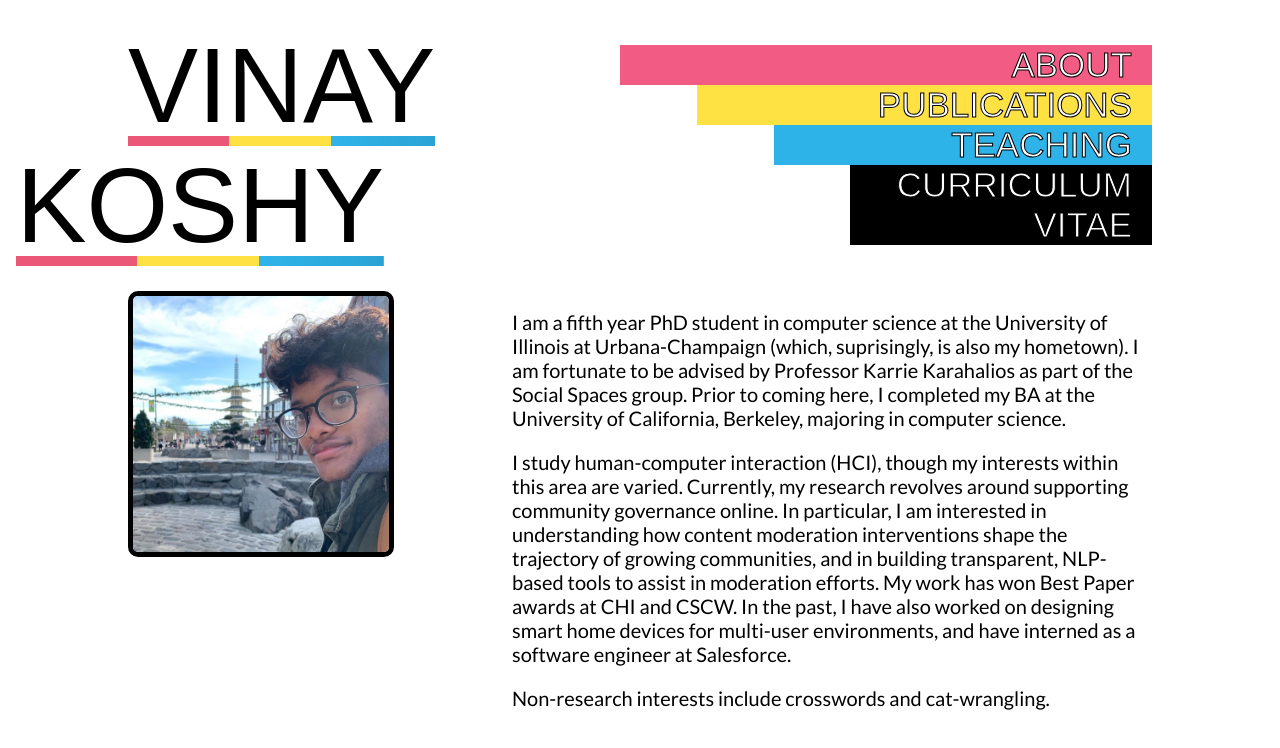
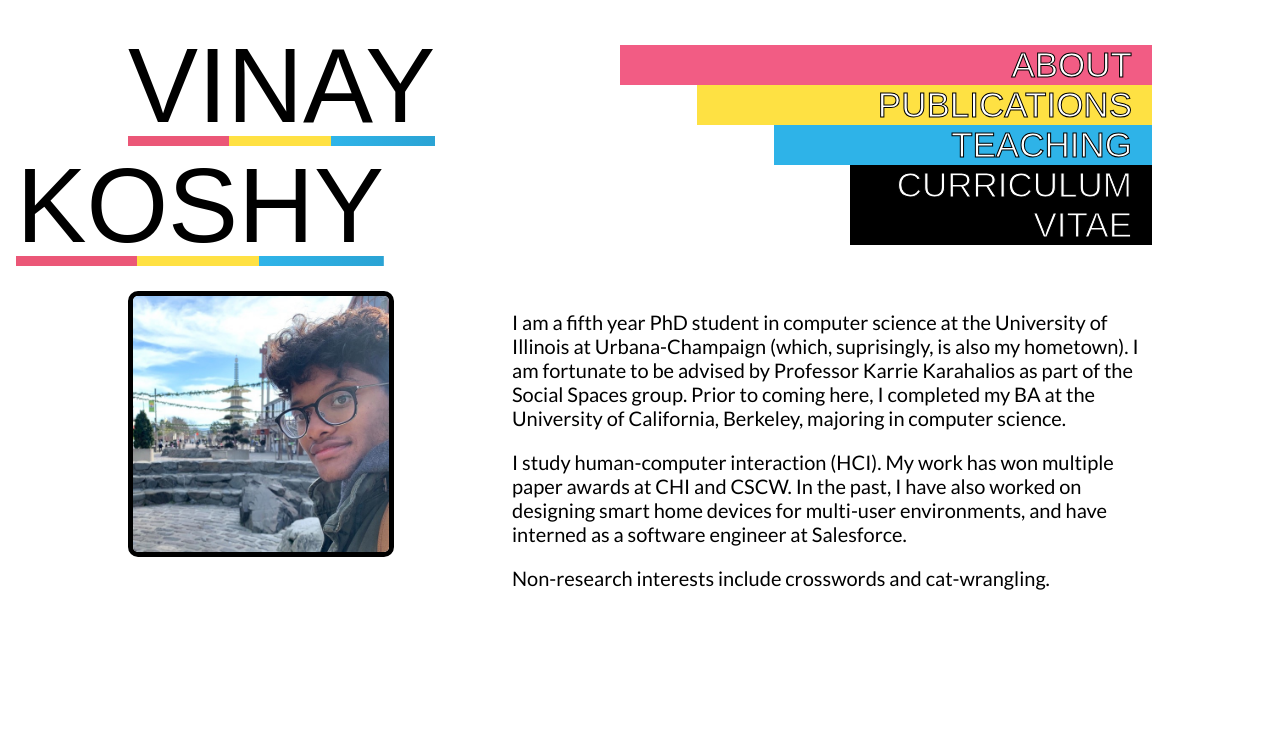
Before and after one commit to vinyoshy2/vinyoshy2.github.io, a React (Create React App) app: page / in a window 1280 px wide. Shown: the top 748 px of the page. Built offline with nearby package versions, Linux system fonts and the light colour scheme; a web font is replaced by a local one.

Commit message:
cv update

```diff
--- a/src/components/about/about.js
+++ b/src/components/about/about.js
@@ -6,7 +6,7 @@ export default class About extends React.Component {
         return (
 	    <div id="about-text">
                 <p>I am a fifth year PhD student in computer science at the University of Illinois at Urbana-Champaign (which, suprisingly, is also my hometown). I am fortunate to be advised by Professor Karrie Karahalios as part of the Social Spaces group. Prior to coming here, I completed my BA at the University of California, Berkeley, majoring in computer science.</p>
-                <p>I study human-computer interaction (HCI), though my interests within this area are varied. Currently, my research revolves around supporting community governance online. In particular, I am interested in understanding how content moderation interventions shape the trajectory of growing communities, and in building transparent, NLP-based tools to assist in moderation efforts. My work has won Best Paper awards at CHI and CSCW. In the past, I have also worked on designing smart home devices for multi-user environments, and have interned as a software engineer at Salesforce.</p>
+                <p>I study human-computer interaction (HCI).   My work has won multiple paper awards at CHI and CSCW. In the past, I have also worked on designing smart home devices for multi-user environments, and have interned as a software engineer at Salesforce.</p>
                 <p>Non-research interests include crosswords and cat-wrangling.</p>
 	    </div>
 	);
```
Also changed, not shown: 1 other file (tests, documents, lock files or other folders).
